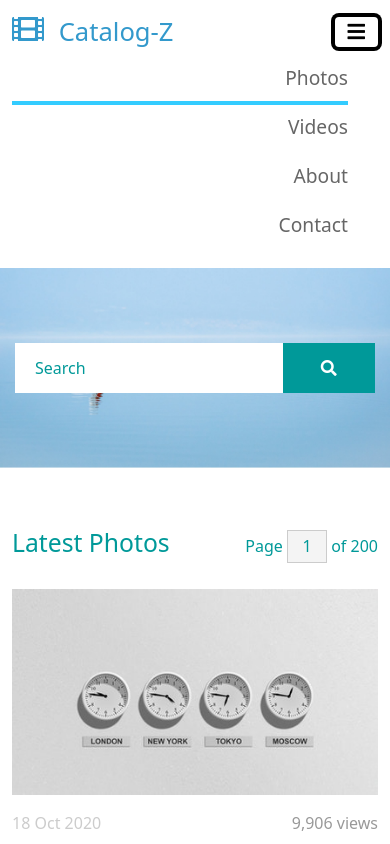
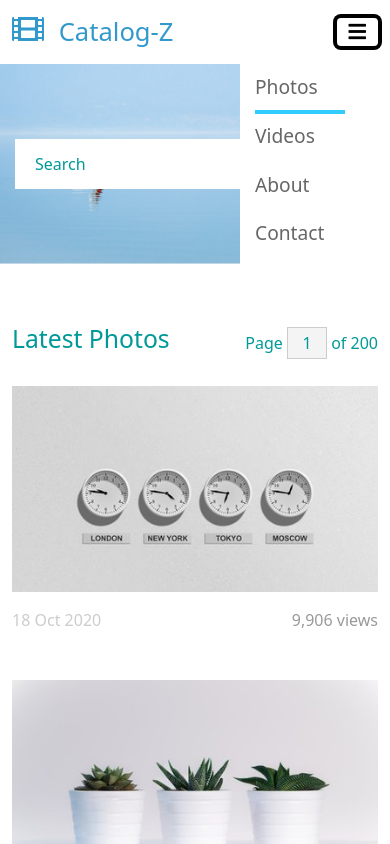
Before and after one commit to Generation-JWD/challenge_week7, a plain HTML site: page index.html in a window 390 px wide. Both pictures are taken after a click on the button 356 px from the left and 32 px from the top of the page. Shown: the top 844 px of the page. Drawn offline with nearby package versions, Linux system fonts and the light colour scheme.

Commit message:
fixed navbar collapse size

```diff
--- a/css/style.css
+++ b/css/style.css
@@ -87,12 +87,6 @@ a {
     margin-right: 30px;
 }
 
-@media (min-width: 992px) {
-    .nav-item:last-child {
-        margin-right: 0;
-    }
-}
-
 
 .nav-link {
     color: #666666;
@@ -125,6 +119,28 @@ a {
     border-color: #CC66CC;
 }
 
+.navbar-toggler {
+    border: none;
+}
+
+@media (max-width: 992px){
+    .navbar-collapse {
+        position: fixed;
+        top: 50px;
+        right: 0px;
+        background: white;
+        width: 150px;
+        padding: 15px;
+    }
+}
+
+@media (min-width: 992px) {
+    .nav-item:last-child {
+        margin-right: 0;
+    }
+}
+
+
 /* Banner */
 
 .banner {
@@ -133,6 +149,7 @@ a {
     background-position: center;
     background-repeat: no-repeat;
     background-size: cover;
+    /* background-attachment: fixed; */
 }
 
 /* Form */
--- a/index.html
+++ b/index.html
@@ -29,7 +29,7 @@
                 <i class="fas fa-bars"></i>
               </button>
               <div class="collapse navbar-collapse d-lg-flex justify-content-end" id="navbarSupportedContent">
-                <ul class="navbar-nav ml-auto mb-2 mb-lg-0 text-end ">
+                <ul class="navbar-nav ml-auto mb-2 mb-lg-0">
                   <li class="nav-item">
                     <a class="nav-link active nav-link-1" aria-current="page" href="index.html">Photos</a>
                   </li>
```
